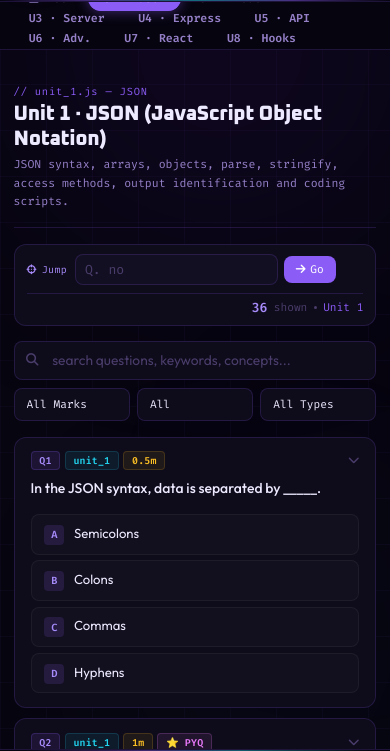
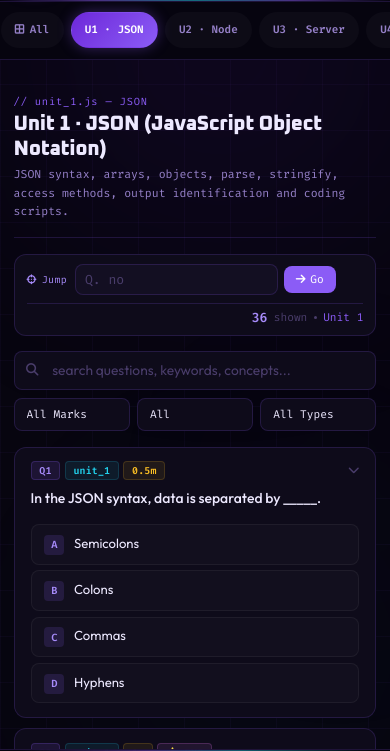
Before and after one commit to create2learn2005/Sem4.fsd, a plain HTML site: page unit.html in a window 390 px wide. Shown: the part 54-805 px from the top of the page. Drawn offline with Linux system fonts and the light colour scheme.

Commit message:
Refactor unit pill navigation styles for mobile

```diff
--- a/style.css
+++ b/style.css
@@ -361,27 +361,29 @@ a {
 }
 
 /* ═══════════════════════════════════════════
-   UNIT PILL NAV — Segment Control Style
-   No ugly border-bottom line on active item
+   UNIT PILL NAV — MOBILE FIXED VERSION
+   Replace your OLD unit-pill-nav section with this
    ═══════════════════════════════════════════ */
+
 .unit-pill-nav {
    position: fixed;
    top: var(--topbar-h);
    left: 0;
    right: 0;
    z-index: 500;
-   height: var(--pill-nav-h);
-   background: rgba(7, 5, 15, 0.93);
+
+   min-height: var(--pill-nav-h);
+
+   background: rgba(7, 5, 15, 0.94);
+
    backdrop-filter: blur(18px);
    -webkit-backdrop-filter: blur(18px);
+
    border-bottom: 1px solid var(--border);
-   display: flex;
-   align-items: center;
-   gap: 0.3rem;
-   /* consistent padding — same as page-px */
-   padding: 0 var(--page-px);
+
    overflow-x: auto;
    overflow-y: hidden;
+
    scrollbar-width: none;
    -webkit-overflow-scrolling: touch;
 }
@@ -390,39 +392,120 @@ a {
    display: none;
 }
 
-/* Each pill — clean rounded button */
+/* Track */
+.pill-track {
+   display: flex;
+   align-items: center;
+   gap: 0.55rem;
+
+   min-width: max-content;
+
+   padding: 0.55rem var(--page-px);
+}
+
+/* Pills */
 .unit-pill {
    flex-shrink: 0;
-   padding: 0.3rem 0.88rem;
+
+   display: flex;
+   align-items: center;
+   justify-content: center;
+   gap: 0.35rem;
+
+   padding: 0.52rem 0.95rem;
+
    border-radius: 999px;
+
    font-family: 'Fira Code', monospace;
    font-size: 0.72rem;
    font-weight: 600;
+
    border: 1px solid transparent;
-   background: transparent;
+
+   background: rgba(255, 255, 255, 0.03);
+
    color: var(--muted);
-   transition: all 0.2s ease;
+
    white-space: nowrap;
+
+   transition: all 0.22s ease;
+
+   text-decoration: none;
+
    cursor: pointer;
-   /* NO underline, NO border-bottom tricks */
-   text-decoration: none;
-}
-
+}
+
+/* Hover */
 .unit-pill:hover {
    background: var(--glass2);
+
+   border-color: var(--border);
+
    color: var(--purple-lt);
-   border-color: var(--border);
-}
-
-/* Active — solid pill, no underline */
+}
+
+/* Active */
 .unit-pill.active {
-   background: var(--purple);
-   border-color: var(--purple);
+   background: linear-gradient(
+      135deg,
+      var(--purple-dk),
+      var(--purple)
+   );
+
    color: #fff;
-   box-shadow: 0 0 14px rgba(139, 92, 246, 0.45);
+
+   border-color: transparent;
+
+   box-shadow:
+      0 0 14px rgba(139, 92, 246, 0.35);
+
    font-weight: 700;
 }
 
+/* ═══════════════════════════════════════════
+   PAGE WRAP FIX
+   Replace old .unit-page-wrap
+   ═══════════════════════════════════════════ */
+
+.unit-page-wrap {
+   padding-top: calc(
+      var(--topbar-h) + var(--pill-nav-h) + 0.45rem
+   );
+}
+
+/* ═══════════════════════════════════════════
+   MOBILE OPTIMIZATION
+   ═══════════════════════════════════════════ */
+
+@media (max-width: 600px) {
+
+   :root {
+      --pill-nav-h: 58px;
+   }
+
+   .unit-pill-nav {
+
+      scroll-snap-type: x proximity;
+
+      padding-bottom: 0.1rem;
+   }
+
+   .pill-track {
+      gap: 0.45rem;
+
+      padding: 0.6rem 0.85rem;
+   }
+
+   .unit-pill {
+
+      scroll-snap-align: start;
+
+      font-size: 0.68rem;
+
+      padding: 0.5rem 0.82rem;
+      min-height: 36px;
+   }
+}
 /* ═══════════════════════════════════════════
    PAGE WRAP — consistent top offsets
    ═══════════════════════════════════════════ */
```
